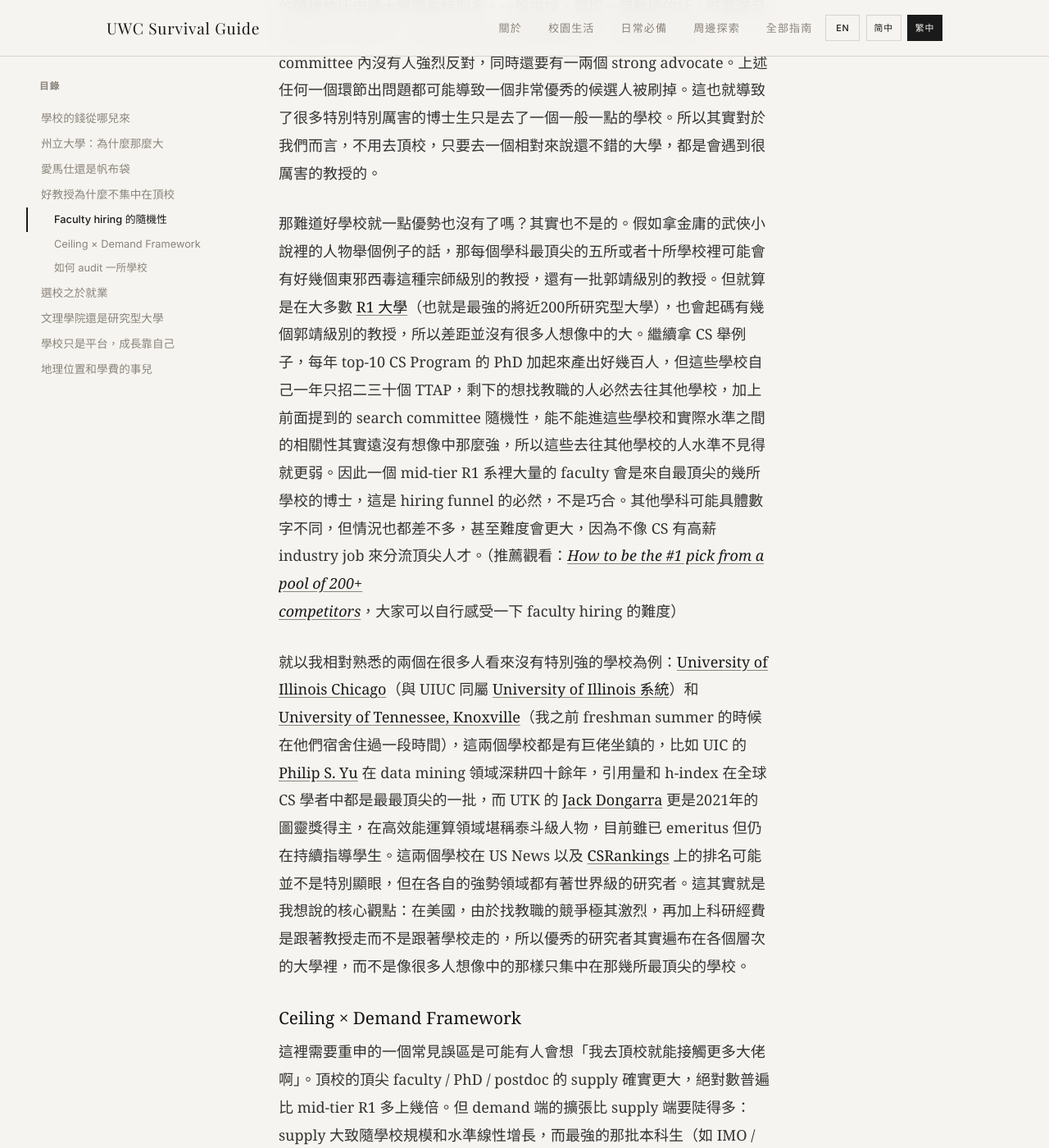
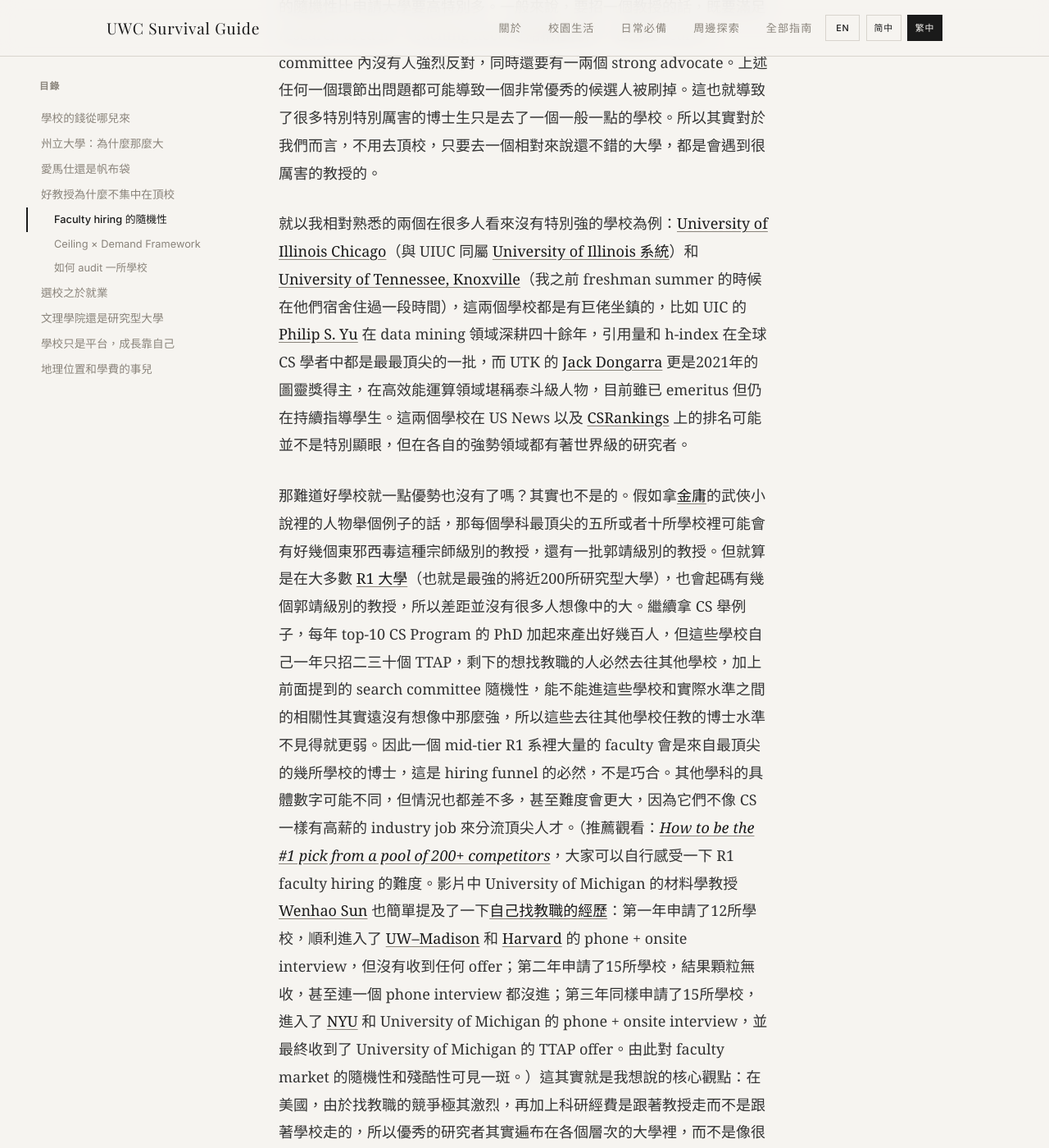
Before and after one commit to United-World-College/UWC-Survival-Guide, a Jekyll site: the page built from website/_guides/chinese/school-selection-TW.md, in a window 1280 px wide and 1400 px high, scrolled down 8702 px. Shown: the whole window at 82% size. Built offline with Jekyll 4.4.1, drawn with Linux system fonts in a browser that asks for light colours; some web fonts are replaced; some of the changed text lies outside the part shown.

Commit message:
docs: reorder faculty-hiring paragraphs and add Wenhao Sun anecdote
Swap UIC/UTK example before the Jin Yong analogy paragraph so the
concrete example leads into the broader point; move the "core point"
closing sentence to the end of the analogy paragraph. Expand the
recommended-watching parenthetical with Wenhao Sun's three-year
faculty job search to illustrate market randomness. Add Jin Yong
Wikipedia link. Synced across CN/TW/EN.

```diff
--- a/website/_guides/chinese/school-selection-TW.md
+++ b/website/_guides/chinese/school-selection-TW.md
@@ -63,9 +63,9 @@
 
 除此之外，在最頂尖的大學招 TTAP 還有一個很重要的標準，就是希望這個人現在的研究方向是下一個風口。也就是說，search committee 不僅僅是在找當下做得好的人，更是在找下一批定義學科未來的人。而且其實找教職的隨機性比申請大學要高特別多。一般來說，要招一個教授的話，既要滿足 research area fit、teaching need 等結構性條件，也要在 search committee 內沒有人強烈反對，同時還要有一兩個 strong advocate。上述任何一個環節出問題都可能導致一個非常優秀的候選人被刷掉。這也就導致了很多特別特別厲害的博士生只是去了一個一般一點的學校。所以其實對於我們而言，不用去頂校，只要去一個相對來說還不錯的大學，都是會遇到很厲害的教授的。
 
-那難道好學校就一點優勢也沒有了嗎？其實也不是的。假如拿金庸的武俠小說裡的人物舉個例子的話，那每個學科最頂尖的五所或者十所學校裡可能會有好幾個東邪西毒這種宗師級別的教授，還有一批郭靖級別的教授。但就算是在大多數 [R1 大學](https://en.wikipedia.org/wiki/List_of_research_universities_in_the_United_States#)（也就是最強的將近200所研究型大學），也會起碼有幾個郭靖級別的教授，所以差距並沒有很多人想像中的大。繼續拿 CS 舉例子，每年 top-10 CS Program 的 PhD 加起來產出好幾百人，但這些學校自己一年只招二三十個 TTAP，剩下的想找教職的人必然去往其他學校，加上前面提到的 search committee 隨機性，能不能進這些學校和實際水準之間的相關性其實遠沒有想像中那麼強，所以這些去往其他學校的人水準不見得就更弱。因此一個 mid-tier R1 系裡大量的 faculty 會是來自最頂尖的幾所學校的博士，這是 hiring funnel 的必然，不是巧合。其他學科可能具體數字不同，但情況也都差不多，甚至難度會更大，因為不像 CS 有高薪 industry job 來分流頂尖人才。（推薦觀看：[*How to be the #1 pick from a pool of 200+ competitors*](https://www.youtube.com/watch?v=gjXD5dwRnDU)，大家可以自行感受一下 faculty hiring 的難度）
+就以我相對熟悉的兩個在很多人看來沒有特別強的學校為例：[University of Illinois Chicago](https://en.wikipedia.org/wiki/University_of_Illinois_Chicago)（與 UIUC 同屬 [University of Illinois 系統](https://en.wikipedia.org/wiki/University_of_Illinois_system)）和 [University of Tennessee, Knoxville](https://en.wikipedia.org/wiki/University_of_Tennessee)（我之前 freshman summer 的時候在他們宿舍住過一段時間），這兩個學校都是有巨佬坐鎮的，比如 UIC 的 [Philip S. Yu](https://cs.uic.edu/profiles/philip-yu/) 在 data mining 領域深耕四十餘年，引用量和 h-index 在全球 CS 學者中都是最最頂尖的一批，而 UTK 的 [Jack Dongarra](https://www.eecs.utk.edu/people/jack-dongarra/) 更是2021年的圖靈獎得主，在高效能運算領域堪稱泰斗級人物，目前雖已 emeritus 但仍在持續指導學生。這兩個學校在 US News 以及 [CSRankings](https://csrankings.org/#/index?all&us) 上的排名可能並不是特別顯眼，但在各自的強勢領域都有著世界級的研究者。
 
-就以我相對熟悉的兩個在很多人看來沒有特別強的學校為例：[University of Illinois Chicago](https://en.wikipedia.org/wiki/University_of_Illinois_Chicago)（與 UIUC 同屬 [University of Illinois 系統](https://en.wikipedia.org/wiki/University_of_Illinois_system)）和 [University of Tennessee, Knoxville](https://en.wikipedia.org/wiki/University_of_Tennessee)（我之前 freshman summer 的時候在他們宿舍住過一段時間），這兩個學校都是有巨佬坐鎮的，比如 UIC 的 [Philip S. Yu](https://cs.uic.edu/profiles/philip-yu/) 在 data mining 領域深耕四十餘年，引用量和 h-index 在全球 CS 學者中都是最最頂尖的一批，而 UTK 的 [Jack Dongarra](https://www.eecs.utk.edu/people/jack-dongarra/) 更是2021年的圖靈獎得主，在高效能運算領域堪稱泰斗級人物，目前雖已 emeritus 但仍在持續指導學生。這兩個學校在 US News 以及 [CSRankings](https://csrankings.org/#/index?all&us) 上的排名可能並不是特別顯眼，但在各自的強勢領域都有著世界級的研究者。這其實就是我想說的核心觀點：在美國，由於找教職的競爭極其激烈，再加上科研經費是跟著教授走而不是跟著學校走的，所以優秀的研究者其實遍布在各個層次的大學裡，而不是像很多人想像中的那樣只集中在那幾所最頂尖的學校。
+那難道好學校就一點優勢也沒有了嗎？其實也不是的。假如拿[金庸](https://en.wikipedia.org/wiki/Jin_Yong)的武俠小說裡的人物舉個例子的話，那每個學科最頂尖的五所或者十所學校裡可能會有好幾個東邪西毒這種宗師級別的教授，還有一批郭靖級別的教授。但就算是在大多數 [R1 大學](https://en.wikipedia.org/wiki/List_of_research_universities_in_the_United_States#)（也就是最強的將近200所研究型大學），也會起碼有幾個郭靖級別的教授，所以差距並沒有很多人想像中的大。繼續拿 CS 舉例子，每年 top-10 CS Program 的 PhD 加起來產出好幾百人，但這些學校自己一年只招二三十個 TTAP，剩下的想找教職的人必然去往其他學校，加上前面提到的 search committee 隨機性，能不能進這些學校和實際水準之間的相關性其實遠沒有想像中那麼強，所以這些去往其他學校任教的博士水準不見得就更弱。因此一個 mid-tier R1 系裡大量的 faculty 會是來自最頂尖的幾所學校的博士，這是 hiring funnel 的必然，不是巧合。其他學科的具體數字可能不同，但情況也都差不多，甚至難度會更大，因為它們不像 CS 一樣有高薪的 industry job 來分流頂尖人才。（推薦觀看：[*How to be the #1 pick from a pool of 200+ competitors*](https://www.youtube.com/watch?v=gjXD5dwRnDU)，大家可以自行感受一下 R1 faculty hiring 的難度。影片中 University of Michigan 的材料學教授 [Wenhao Sun](https://mse.engin.umich.edu/people/whsun) 也簡單提及了一下[自己找教職的經歷](https://youtu.be/gjXD5dwRnDU?t=2027&si=-m-HA2bbxee2mcy6)：第一年申請了12所學校，順利進入了 [UW–Madison](https://en.wikipedia.org/wiki/University_of_Wisconsin–Madison) 和 [Harvard](https://en.wikipedia.org/wiki/Harvard_University) 的 phone + onsite interview，但沒有收到任何 offer；第二年申請了15所學校，結果顆粒無收，甚至連一個 phone interview 都沒進；第三年同樣申請了15所學校，進入了 [NYU](https://en.wikipedia.org/wiki/New_York_University) 和 University of Michigan 的 phone + onsite interview，並最終收到了 University of Michigan 的 TTAP offer。由此對 faculty market 的隨機性和殘酷性可見一斑。）這其實就是我想說的核心觀點：在美國，由於找教職的競爭極其激烈，再加上科研經費是跟著教授走而不是跟著學校走的，所以優秀的研究者其實遍布在各個層次的大學裡，而不是像很多人想像中的那樣只集中在那幾所最頂尖的學校。
 
 ### Ceiling × Demand Framework
 
```
Also changed, not shown: website/_guides/chinese/school-selection-CN.md (+2 -2 lines), website/_guides/default/school-selection.md (+2 -2 lines).
